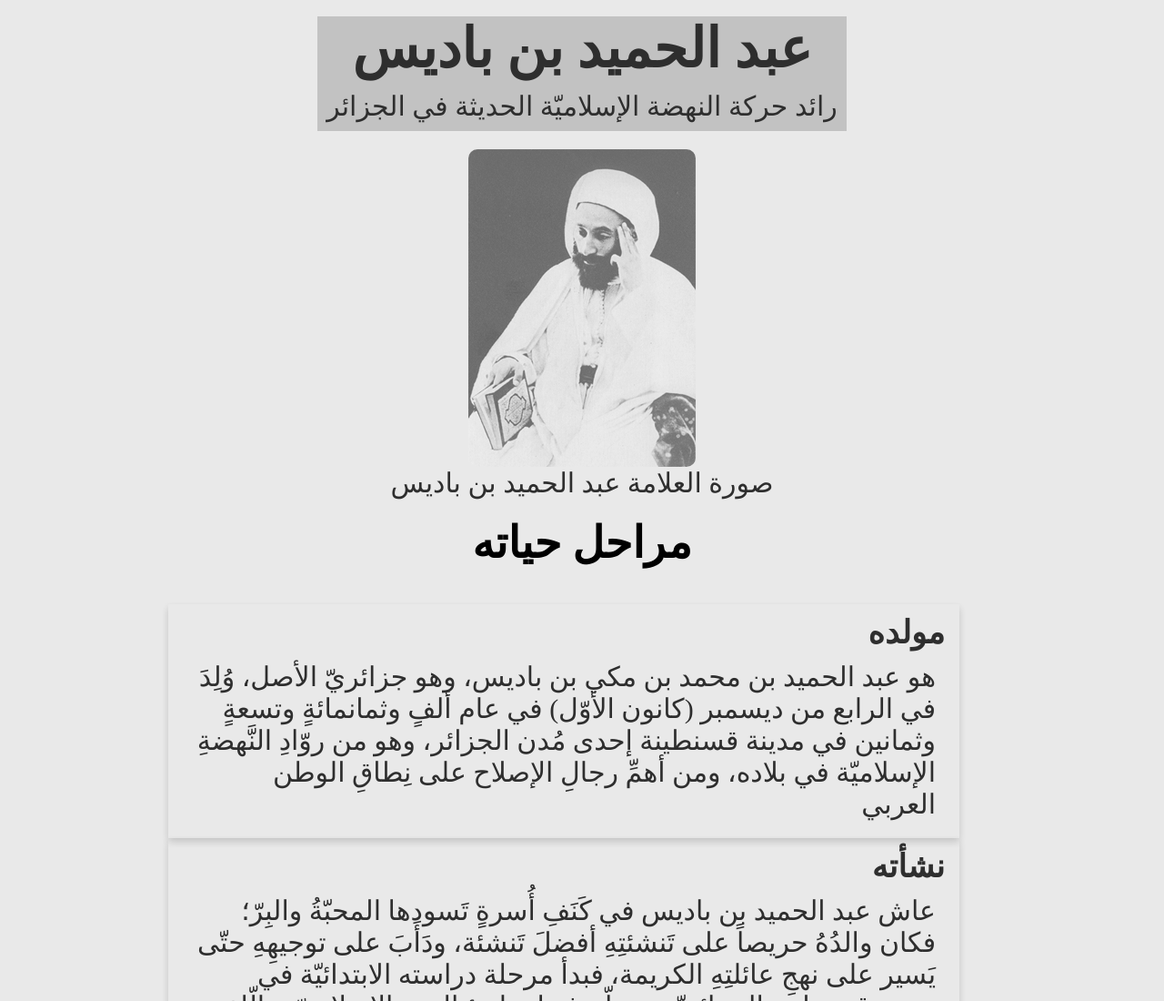
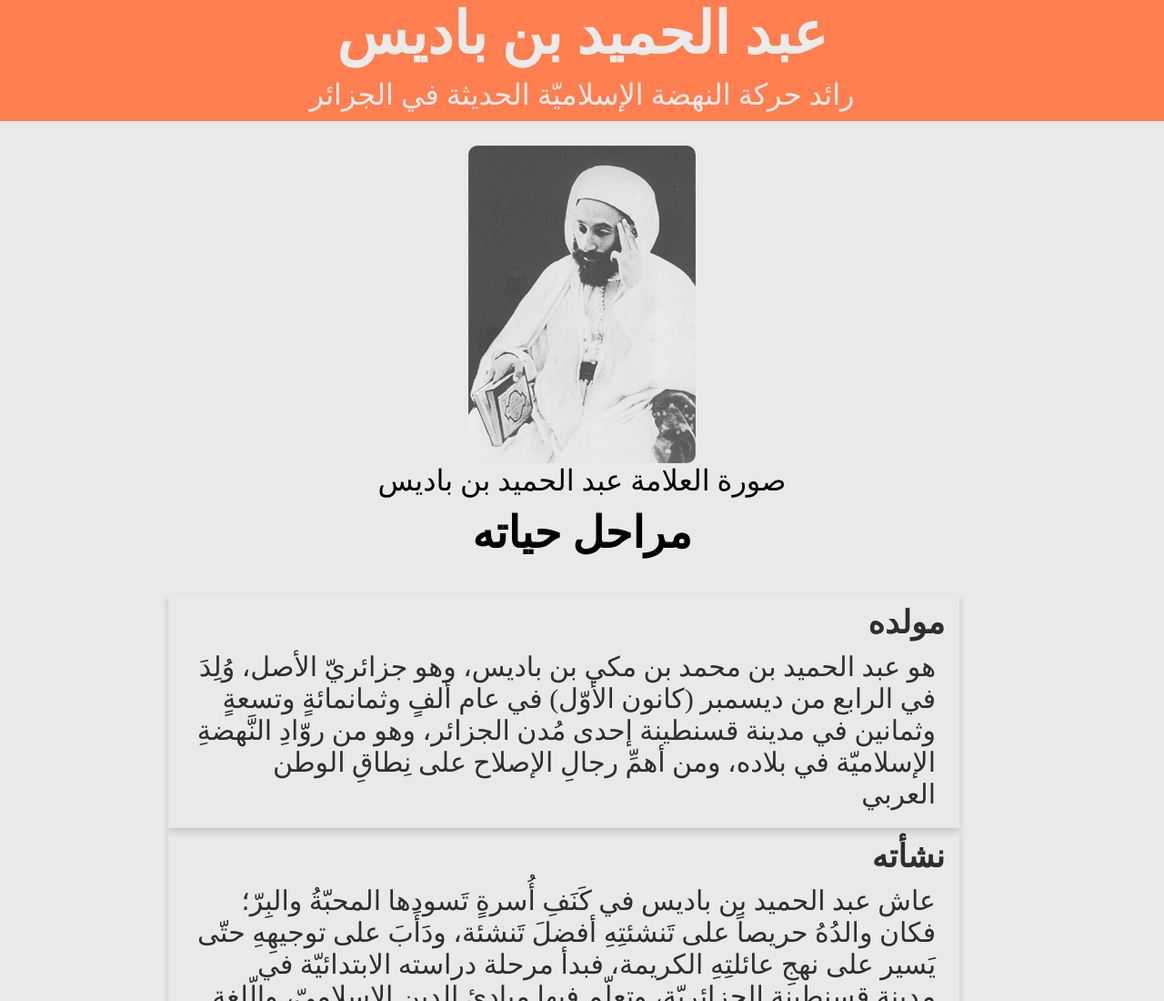
Before and after one commit to amineProjects/AbdelhamidBenBadis, a website: page index.html in a window 1280 px wide. Shown: the top 1100 px of the page at 91% size. Drawn offline with Linux system fonts and the light colour scheme.

Commit message:
make the header fixed

```diff
--- a/index.html
+++ b/index.html
@@ -12,8 +12,8 @@
 </head>
 <body>
 
-	<header class="grid">
-		<div class=" gray">
+	<header>
+		<div class="fixed">
 			<h1 class="centerText">
 				عبد الحميد بن باديس
 			</h1>
@@ -21,7 +21,7 @@
 				رائد حركة النهضة الإسلاميّة الحديثة في الجزائر
 			</p>
 		</div>
-		<div class="container columnFlex">
+		<div class="topMargin container columnFlex">
 				<img src="/src/images/benbadis.gif" alt="a portrait of abdelhamid benbadis"/>
 				<legend class="centerText">
 					صورة العلامة عبد الحميد بن باديس
--- a/src/css/main.css
+++ b/src/css/main.css
@@ -1,13 +1,22 @@
 body{
 	font-size: 2em;
 	background-color: rgb(233, 233, 233);
+	margin: 0;
 }
 
 *{
 	box-sizing: border-box;
 }
 
-
+.fixed{
+	background-color: coral;
+	position: fixed;
+	top: 0;
+	transition: 0.3s;
+	width: 100%;
+	color: rgb(235, 235, 235);
+	z-index: 5;
+}
 .columnFlex{
 	display: flex;
 	flex-direction: column;
@@ -74,6 +83,10 @@ p{
 .container{
 	padding: 10px 16px;
 }
+
+.topMargin{
+	margin-top: 150px;
+}
 @media screen and (min-width: 600px){
 	.grid {
 		padding: 0 50px;
```
